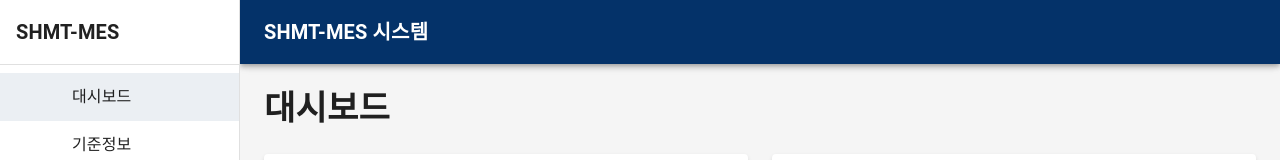
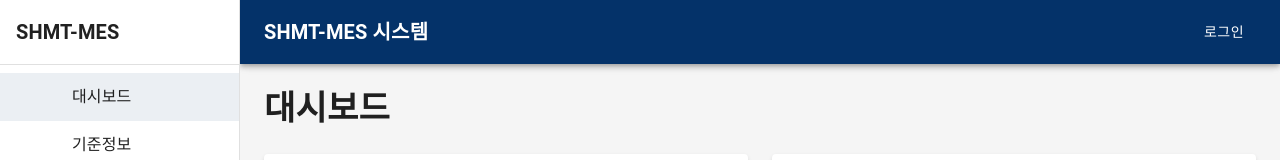
Before and after one commit to f1soft611/SHMT-MES, a React (Create React App) app in the folder frontend/: page / in a window 1280 px wide. Shown: the top 160 px of the page. Built offline with nearby package versions, Linux system fonts and the light colour scheme; some icons are missing.

Commit message:
라우팅 수정

```diff
--- a/frontend/src/App.tsx
+++ b/frontend/src/App.tsx
@@ -8,6 +8,7 @@ import { theme } from './styles/theme';
 import URL from './constants/url';
 
 import Layout from './components/common/Layout/Layout';
+import Login from './pages/Login/Login';
 import BaseData from './pages/BaseData/BaseData';
 import Dashboard from './pages/Dashboard/Dashboard';
 import ProductionOrderList from './pages/ProductionOrder/ProductionOrderList';
@@ -30,6 +31,13 @@ function App() {
       <ThemeProvider theme={theme}>
         <CssBaseline />
         <Router>
+          <Routes>
+            {/* 로그인은 Layout 없이 */}
+            <Route path={URL.LOGIN} element={<Login />} />
+            {/* 나머지는 Layout으로 감싸기 */}
+            <Route
+              path="*"
+              element={
                 <Layout>
                   <Routes>
                     <Route path={URL.MAIN} element={<Dashboard />} />
@@ -50,9 +58,15 @@ function App() {
                       path={`${URL.PRODUCTION_RESULTS}/:id/edit`}
                       element={<ProductionResultForm />}
                     />
-              <Route path={URL.INTERFACE} element={<InterfaceMonitor />} />
+                    <Route
+                      path={URL.INTERFACE}
+                      element={<InterfaceMonitor />}
+                    />
                   </Routes>
                 </Layout>
+              }
+            />
+          </Routes>
         </Router>
       </ThemeProvider>
     </QueryClientProvider>
--- a/frontend/src/components/common/Layout/Layout.tsx
+++ b/frontend/src/components/common/Layout/Layout.tsx
@@ -8,9 +8,11 @@ import {
   IconButton,
   useTheme,
   useMediaQuery,
+  Button,
 } from '@mui/material';
 import MenuIcon from '@mui/icons-material/Menu';
 import Sidebar from '../Sidebar/Sidebar';
+import { useNavigate } from 'react-router-dom';
 
 interface LayoutProps {
   children: React.ReactNode;
@@ -22,9 +24,14 @@ const Layout: React.FC<LayoutProps> = ({ children }) => {
   const theme = useTheme();
   const isMobile = useMediaQuery(theme.breakpoints.down('md'));
   const [mobileOpen, setMobileOpen] = useState(false);
+  const navigate = useNavigate();
 
   const handleDrawerToggle = () => {
     setMobileOpen(!mobileOpen);
+  };
+
+  const handleLoginClick = () => {
+    navigate('/login');
   };
 
   return (
@@ -45,9 +52,13 @@ const Layout: React.FC<LayoutProps> = ({ children }) => {
           >
             <MenuIcon />
           </IconButton>
-          <Typography variant="h6" noWrap component="div">
+          <Typography variant="h6" noWrap component="div" sx={{ flexGrow: 1 }}>
             SHMT-MES 시스템
           </Typography>
+          {/* 로그인 버튼을 오른쪽 끝에 배치, 클릭시 /login 이동 */}
+          <Button color="inherit" onClick={handleLoginClick}>
+            로그인
+          </Button>
         </Toolbar>
       </AppBar>
 
--- /dev/null
+++ b/frontend/src/pages/Login/Login.tsx
@@ -0,0 +1,12 @@
+import React from 'react';
+
+const Login: React.FC = () => {
+  return (
+    <div>
+      <h2>로그인</h2>
+      <p>여기에 로그인 폼이 표시됩니다.</p>
+    </div>
+  );
+};
+
+export default Login;
```
Lines whose indentation alone changed are shown as unchanged.
